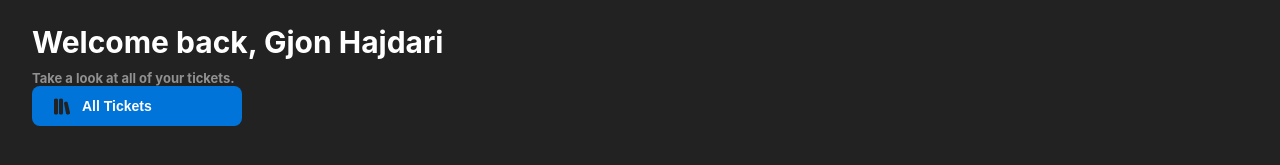
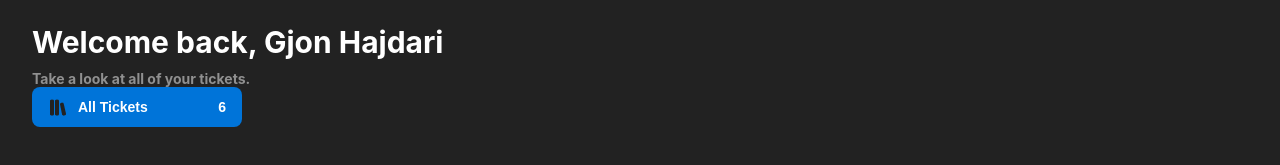
Before and after one commit to kylecalbert/ticket-booker, a React (Create React App) app in the folder ticket-booker/: page / in a window 1280 px wide. Shown: the part 157-322 px from the top of the page. Built offline with nearby package versions, Linux system fonts and the light colour scheme.

Commit message:
added reusable text component

```diff
--- a/ticket-booker/src/components/Header/Header.js
+++ b/ticket-booker/src/components/Header/Header.js
@@ -1,19 +1,20 @@
 import React from 'react';
-import {
-  HeaderContainer,
-  LargeTextContainer,
-  SmallTextContainer,
-  TextContainer,
-} from './Header.style';
+import { HeaderContainer, TextContainer } from './Header.style';
+import { darkModeColors } from '../../constants/colors';
 import { HeaderButton } from './HeaderButton';
+import { Text } from '../Text';
 export const Header = () => {
   return (
     <HeaderContainer>
       <TextContainer>
-        <LargeTextContainer>Welcome back, Gjon Hajdari</LargeTextContainer>
-        <SmallTextContainer>
+        <Text size="30px">Welcome back, Gjon Hajdari</Text>
+        <Text
+          size="14px"
+          margin="10px 0 0 0"
+          color={darkModeColors.textSecondary}
+        >
           Take a look at all of your tickets.
-        </SmallTextContainer>
+        </Text>
       </TextContainer>
 
       <HeaderButton />
--- a/ticket-booker/src/components/Header/HeaderButton.js
+++ b/ticket-booker/src/components/Header/HeaderButton.js
@@ -1,18 +1,20 @@
 import React from 'react';
 import {
   ButtonContainer,
-  LeftContainer,
+  LeftContainerContent,
   SmallTextContainer,
+  RightContainerContent,
 } from './HeaderButton.style';
 import { IconContainer } from './HeaderButton.style';
 import TicketsIcon from '../../Assets/TicketsIcon.png';
 export const HeaderButton = () => {
   return (
     <ButtonContainer>
-      <LeftContainer>
+      <LeftContainerContent>
         <IconContainer src={TicketsIcon} />
         <SmallTextContainer>All Tickets</SmallTextContainer>
-      </LeftContainer>
+      </LeftContainerContent>
+      <RightContainerContent>6</RightContainerContent>
     </ButtonContainer>
   );
 };
--- a/ticket-booker/src/components/Header/HeaderButton.style.js
+++ b/ticket-booker/src/components/Header/HeaderButton.style.js
@@ -4,28 +4,28 @@ import { darkModeColors } from '../../constants/colors';
 export const ButtonContainer = styled.button`
   display: flex;
   align-items: center;
-
+  justify-content: space-between;
   width: 210px;
   height: 40px;
   background-color: #0074d9;
   color: #ffffff;
   border: none;
   border-radius: 8px;
-  padding: 10px;
+  padding-top: 8px;
+  padding-bottom: 8px;
+
   font-size: 16px;
 `;
 
-export const LeftContainer = styled.div`
+export const LeftContainerContent = styled.div`
   display: flex;
 
   justify-content: center;
   align-items: center;
+  margin-left: 10px;
 `;
 
-export const RightContainer = styled.text``;
-
 export const IconContainer = styled.img`
-  margin: 10px;
   max-width: 100px;
   height: auto;
 `;
@@ -34,7 +34,17 @@ export const SmallTextContainer = styled.text`
   color: ${darkModeColors.textPrimary};
   text-decoration: none;
   font-size: 14px;
+  margin-left: 10px;
+
   font-weight: bold;
 `;
 
+export const RightContainerContent = styled.text`
+  color: ${darkModeColors.textPrimary};
+  text-decoration: none;
+  font-size: 14px;
+  font-weight: bold;
+  margin-right: 10px;
+`;
+
 ///the text can e made resuable
--- /dev/null
+++ b/ticket-booker/src/components/Text.js
@@ -0,0 +1,14 @@
+import React from 'react';
+import styled from 'styled-components';
+import { darkModeColors } from '../constants/colors';
+///customizable text that can be reused
+const StyledText = styled.div`
+  color: ${(props) => props.color || darkModeColors.textPrimary};
+  font-size: ${(props) => props.size || '14px'};
+  font-weight: ${(props) => props.fontWeight || 'bold'};
+  margin: ${(props) => props.margin || '0'};
+  padding: ${(props) => props.padding || '0'};
+`;
+export const Text = ({ ...props }) => {
+  return <StyledText {...props}></StyledText>;
+};
```
Also changed, not shown: ticket-booker/src/components/ActionButton.js (deleted).
